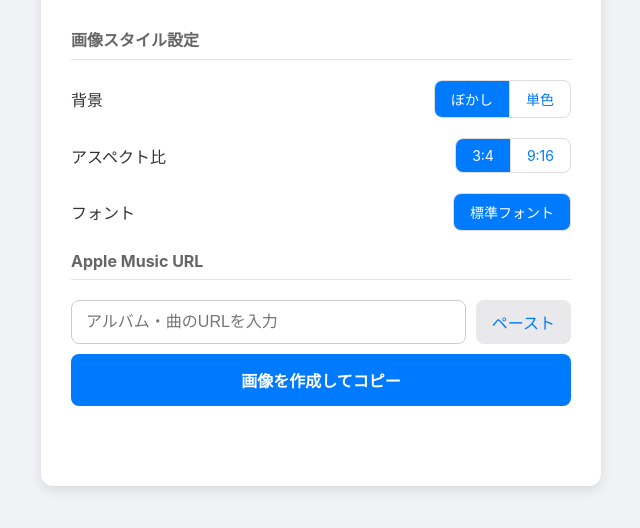
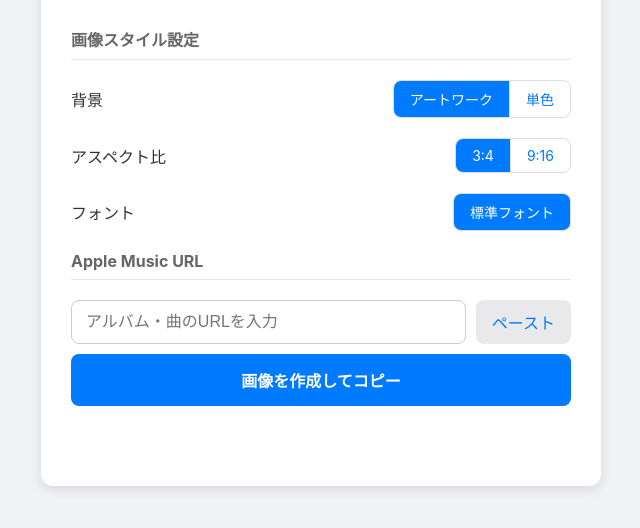
Before and after one commit to yuriika123/MusicShare, a plain HTML site: page index.html in a window 1280 px wide. Shown: the part 88-616 px from the top of the page, without its empty margins (319-959 px from the left). Drawn offline with Linux system fonts and the light colour scheme.

Commit message:
Add files via upload

```diff
--- a/index.html
+++ b/index.html
@@ -17,7 +17,7 @@
                 <label class="setting-label">背景</label>
                 <div class="segmented-control">
                     <input type="radio" id="bg-blurred" name="backgroundStyle" value="blurredArtwork" checked>
-                    <label for="bg-blurred">ぼかし</label>
+                    <label for="bg-blurred">アートワーク</label>
 
                     <input type="radio" id="bg-color" name="backgroundStyle" value="averageColor">
                     <label for="bg-color">単色</label>
```
